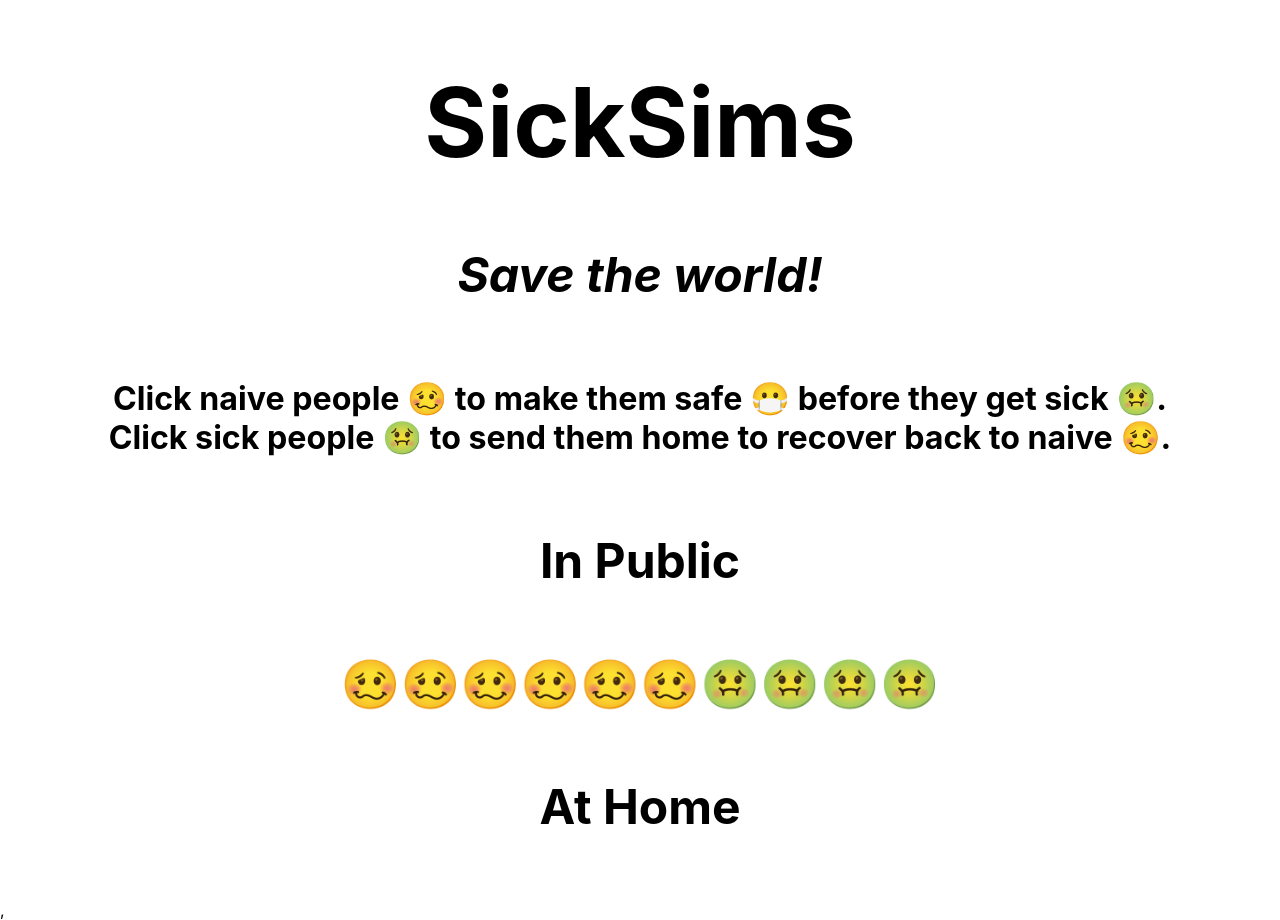
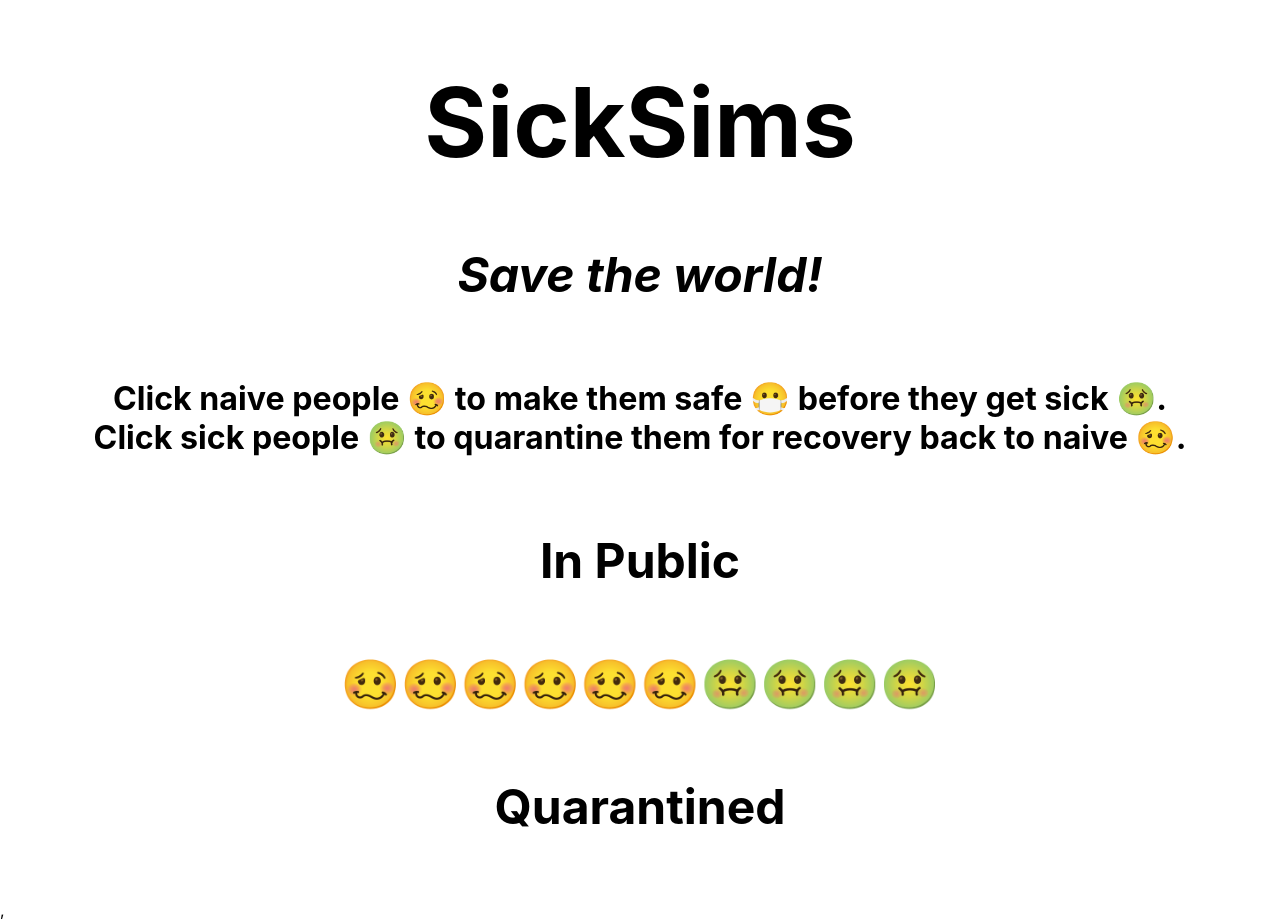
Before and after one commit to ryanmeinzer/sicksims, a React (Create React App) app: page / in a window 1280 px wide. Built offline with nearby package versions, Linux system fonts and the light colour scheme.

Commit message:
added countdown display on home people

```diff
--- a/package.json
+++ b/package.json
@@ -12,7 +12,7 @@
     "react-scripts": "3.4.3"
   },
   "scripts": {
-    "start": "node server/server.js",
+    "start": "react-scripts start",
     "build": "react-scripts build",
     "test": "react-scripts test",
     "eject": "react-scripts eject"
--- a/src/App.js
+++ b/src/App.js
@@ -131,7 +131,7 @@ export default class App extends Component {
           })
         }
 
-        <h4>At Home</h4>
+        <h4>Quarantined</h4>
 
         {this.state.people.map(person => {
           if (person.status === "home") {
--- a/src/Header.js
+++ b/src/Header.js
@@ -1,5 +1,5 @@
 import React from 'react'
 
-const Header = props => <div><h1>SickSims</h1><h4><i>Save the world!</i></h4><h6>Click naive people 🥴 to make them safe 😷 before they get sick 🤢. <br></br> Click sick people 🤢 to send them home to recover back to naive 🥴.</h6></div>
+const Header = props => <div><h1>SickSims</h1><h4><i>Save the world!</i></h4><h6>Click naive people 🥴 to make them safe 😷 before they get sick 🤢. <br></br> Click sick people 🤢 to quarantine them for recovery back to naive 🥴.</h6></div>
 
 export default Header
--- a/src/HomePerson.js
+++ b/src/HomePerson.js
@@ -39,7 +39,7 @@ export default class HomePerson extends Component {
 
     render() {
         return(
-            <span id={this.props.id} style={{ cursor: 'not-allowed' }}>🤢</span>
+            <span id={this.props.id} style={{ cursor: 'not-allowed' }}>🤢 ▽ {this.state.time} </span>
         )
     }
 
```
